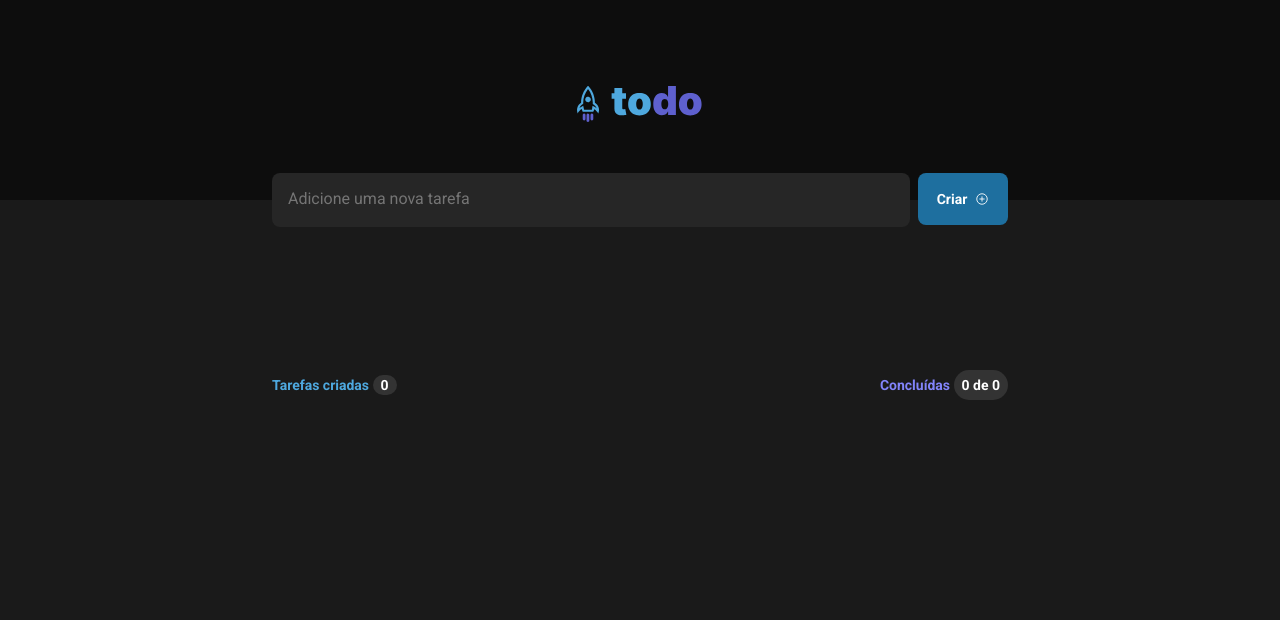
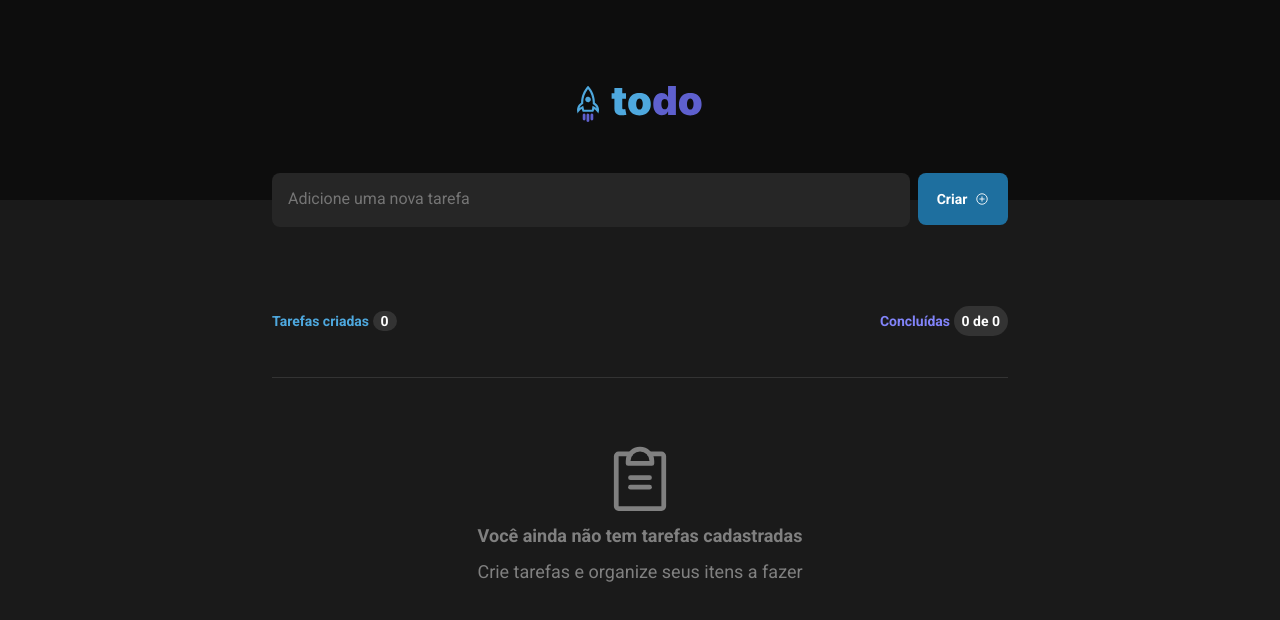
Before and after one commit to raissacmp/ToDo-List, a React (Vite) app: page / in a window 1280 px wide. Shown: the top 620 px of the page. Built offline with nearby package versions, Linux system fonts and the light colour scheme.

Commit message:
feat: screen empty task

```diff
--- /dev/null
+++ b/src/components/EmptyTasks.module.css
@@ -0,0 +1,18 @@
+.containerEmptyTasks {
+  display: flex;
+  flex-direction: column;
+  align-items: center;
+  border-top: 0.0625rem solid var(--gray-400);
+  width: 100%;
+  margin-top: 1.5rem;
+}
+
+.containerEmptyTasks svg {
+  margin-top: 4rem;
+}
+
+.titleEmptyTasks {
+  color: var(--gray-300);
+  font-size: 1.125rem;
+  line-height: 2;
+}
--- /dev/null
+++ b/src/components/EmptyTasks.tsx
@@ -0,0 +1,17 @@
+import { ClipboardText } from "phosphor-react";
+
+import styles from "./EmptyTasks.module.css";
+
+export function EmptyTasks() {
+  return (
+    <div className={styles.containerEmptyTasks}>
+      <ClipboardText color="gray" size={76} />
+      <strong className={styles.titleEmptyTasks}>
+        Você ainda não tem tarefas cadastradas
+      </strong>
+      <span className={styles.titleEmptyTasks}>
+        Crie tarefas e organize seus itens a fazer
+      </span>
+    </div>
+  );
+}
--- a/src/components/Tasks.module.css
+++ b/src/components/Tasks.module.css
@@ -3,7 +3,7 @@
   flex-direction: column;
   justify-content: center;
   align-items: center;
-  padding-top: 9.375rem;
+  padding-top: 5.375rem;
   max-width: 46rem;
   margin: 0 auto;
 }
--- a/src/components/Tasks.tsx
+++ b/src/components/Tasks.tsx
@@ -3,6 +3,7 @@ import styles from "./Tasks.module.css";
 import { Trash } from "phosphor-react";
 import { useTasks } from "../hooks/useTask";
 import { TaskProps } from "../contexts/TasksContext";
+import { EmptyTasks } from "./EmptyTasks";
 
 export function Tasks() {
   const { tasks, handleChangeTasks, handleDeleteTask } = useTasks();
@@ -51,6 +52,7 @@ export function Tasks() {
           </button>
         </div>
       ))}
+      {tasks.length === 0 && <EmptyTasks />}
     </div>
   );
 }
```
